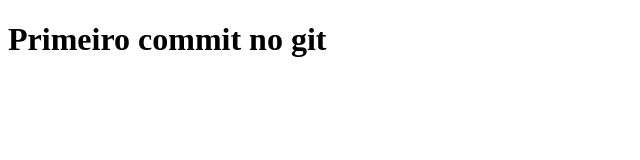
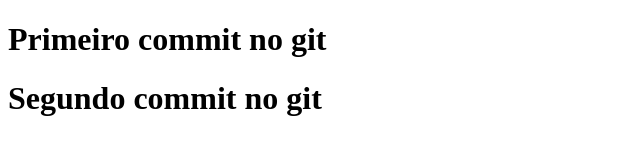
Before and after one commit to Lari-x/AulaEngSoft, a plain HTML site: page index.html in a window 1280 px wide. Shown: the whole page, without its empty margins (0-640 px from the left). Drawn offline with Linux system fonts and the light colour scheme.

Commit message:
mensagem

```diff
--- a/index.html
+++ b/index.html
@@ -7,5 +7,6 @@
 </head>
 <body>
     <h1>Primeiro commit no git</h1>
+    <h1>Segundo commit no git</h1>
 </body>
 </html>
```
